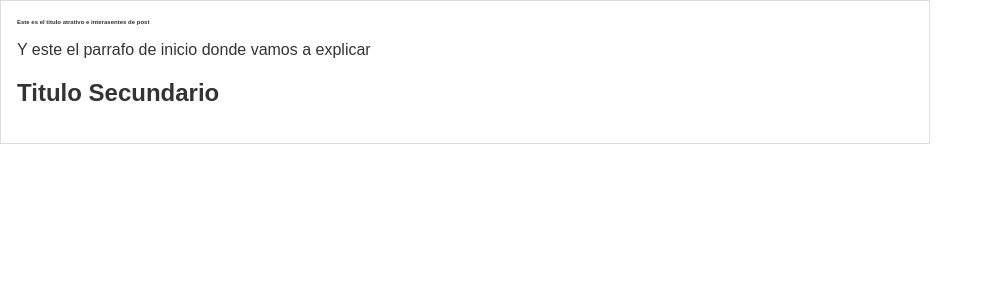
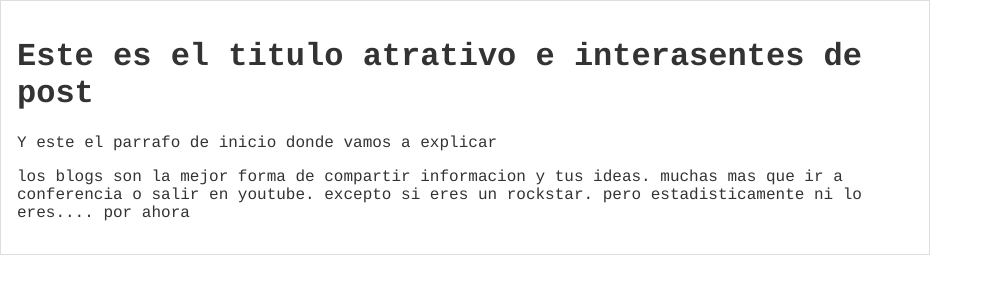
Before and after one commit to victormigueltejeda/hypperblog, a plain HTML site: page index.html in a window 1280 px wide. Shown: the whole page, without its empty margins (0-993 px from the left). Drawn offline with Linux system fonts and the light colour scheme.

Commit message:
agregamos una mejor tipografia al blog

```diff
--- a/css/estilos.css
+++ b/css/estilos.css
@@ -1,7 +1,7 @@
 body{
     color: #333;
     text-align: center;
-    font-family: Arial;
+    font-family: courier;
     margin: 0%;
     padding: 0%;
 
@@ -15,7 +15,3 @@ body{
     margin: 0%;
 
 }
-
-#container h1{
-    font-size: 20%;
-}
--- a/index.html
+++ b/index.html
@@ -12,9 +12,12 @@
               <p>
                   Y este el parrafo de inicio donde vamos a explicar
               </p>
-              <h2>
-                  Titulo Secundario
-              </h2>
+              <p>
+                los blogs son la mejor forma de compartir
+                informacion y tus ideas. muchas mas que ir a conferencia
+                o salir en youtube. excepto si eres un rockstar. pero
+                estadisticamente ni lo eres.... por ahora
+            </p>
             </div>
 
         </div>
```
